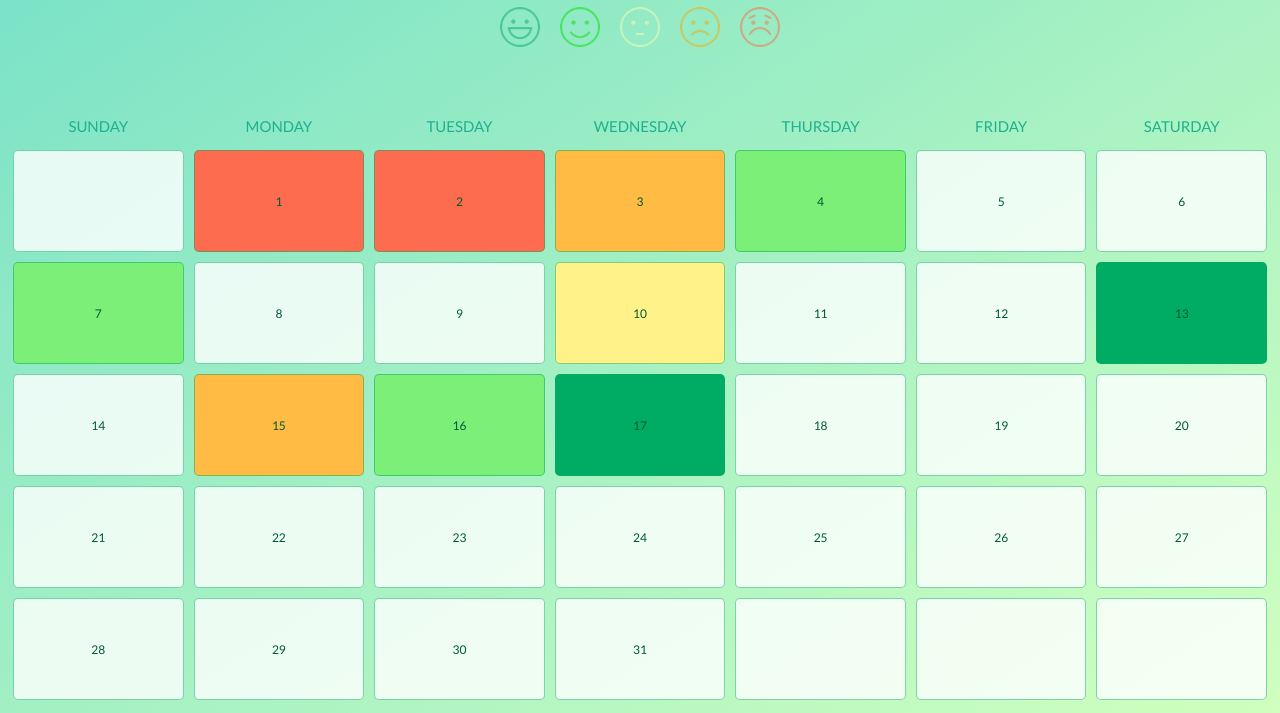
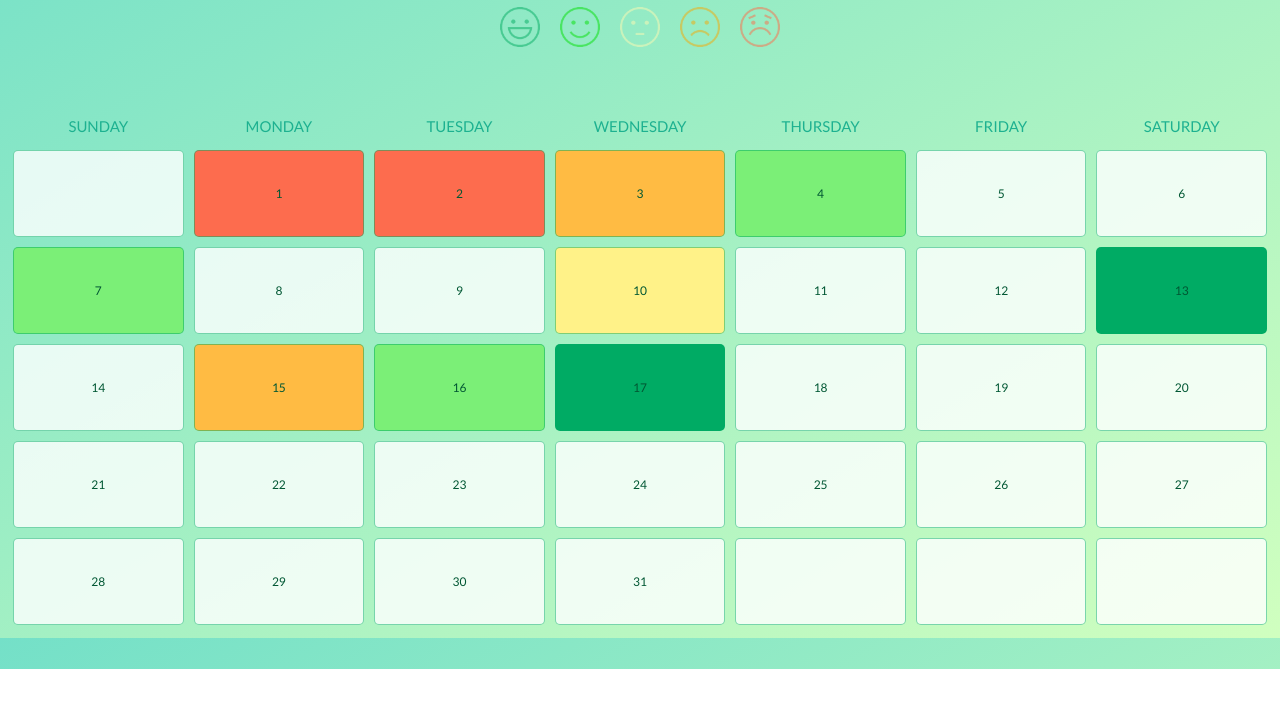
Before and after one commit to rachelmds/MoodTracker, a plain HTML site: page index.html in a window 1280 px wide. Shown: the part 131-844 px from the top of the page. After the commit the page ends 800 px from the top, so only its background shows below. Drawn offline with nearby package versions, Linux system fonts and the light colour scheme.

Commit message:
V4
Changed height of the cells to avoid page scroll

```diff
--- a/styles/main.css
+++ b/styles/main.css
@@ -83,7 +83,7 @@
 .col {
 	border: 1px solid rgba(0,171,100,.5);
 	border-radius: 5px;
-	min-height: 100px;
+	min-height: 85px;
 	font-family: 'Lato';
 	margin: 5px;
 	font-size: 12px;
```
